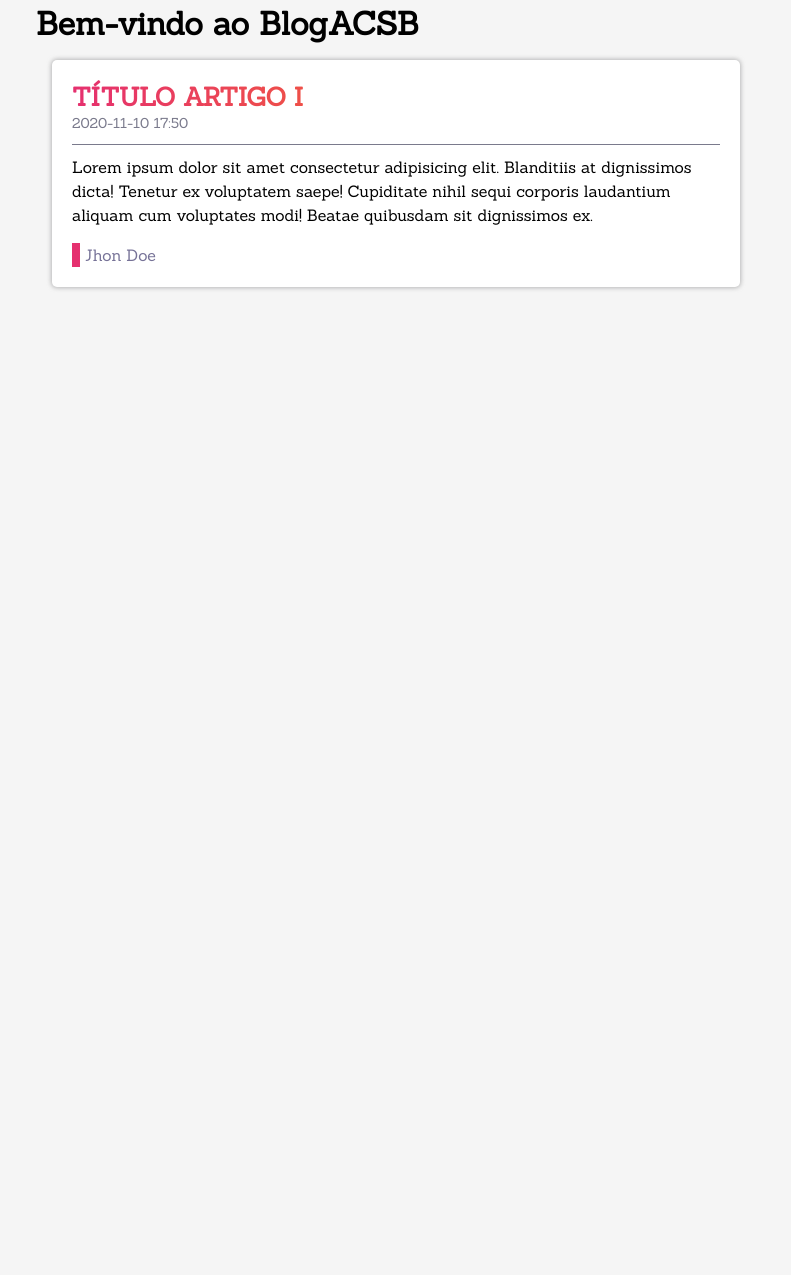
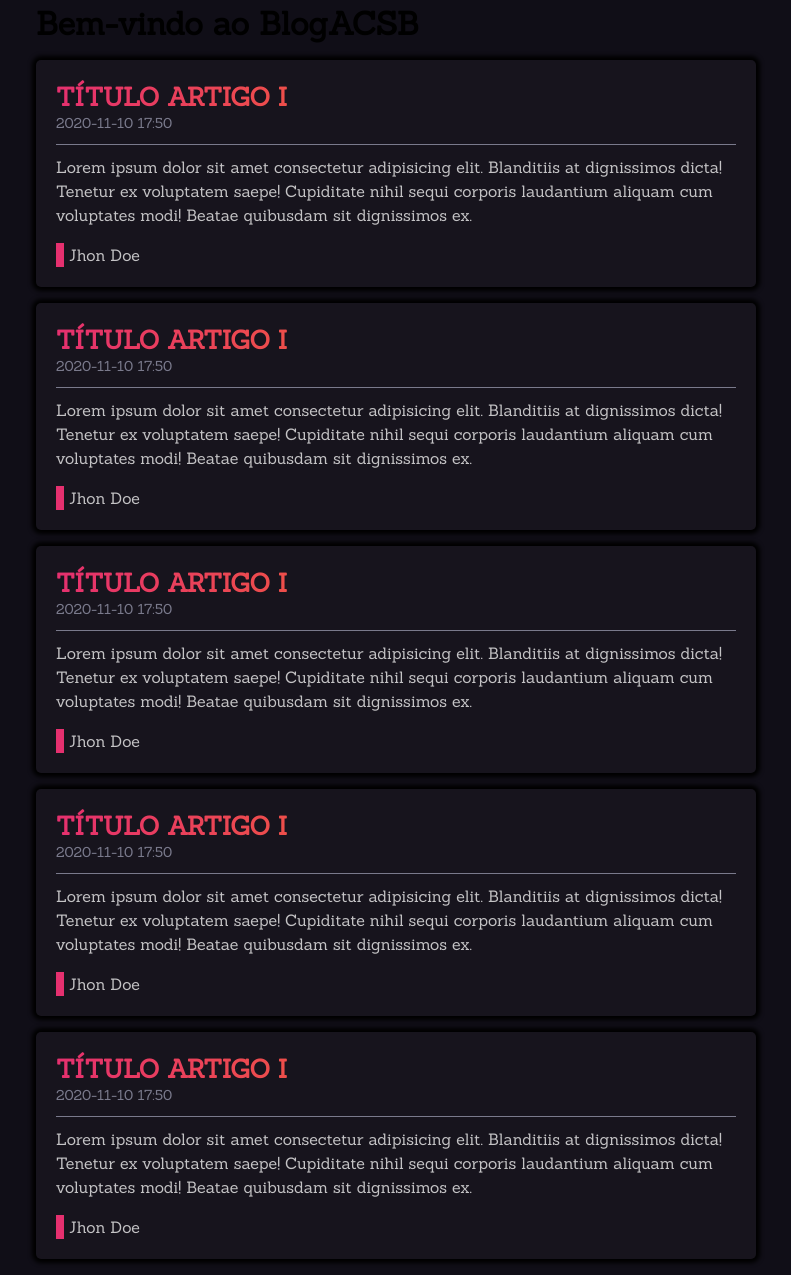
Before and after one commit to BZR4/f290-acsb-task04, a plain HTML site: page index.html in a window 1280 px wide. Shown: the part 77-1352 px from the top of the page, without its empty margins (244-1035 px from the left). Before the commit the page ends 800 px from the top, so only its background shows below. Drawn offline with Linux system fonts and the light colour scheme.

Commit message:
Atualização de cores escuras

```diff
--- a/css/style.css
+++ b/css/style.css
@@ -15,13 +15,15 @@
     --cor-fundo-claro: #F5F5F5;
 
     --cor-accent: #E5306F;
+    --cor-texto-fundo-escuro: #7A7A8C;
+    --cor-texto-fundo-escuro-2: #c4c3c5;
 }
 
 body {
     /* font-family: 'Trebuchet MS', 'Lucida Sans Unicode', 'Lucida Grande', 'Lucida Sans', Arial, sans-serif; */
     font-family: Sanchez;
     font-size: 1em;
-    background-color: var(--cor-fundo-claro);
+    background-color: var(--cor-body-fundo-escuro);
 }
 
 main {
@@ -31,7 +33,7 @@ main {
 }
 
 nav {
-    background-color: #FFFFFF;
+    background-color: var(--cor-body-fundo-escuro);
     position: fixed;
     top: 0;
     width: 100%;
@@ -90,12 +92,12 @@ p {
 }
 
 article {
-    /* color: #FFFFFF; */
-    background-color: #FFFFFF;
+    color: var(--cor-texto-fundo-escuro-2);
+    background-color: var(--cor-card-fundo-escuro);
     padding: 20px;
     border-radius: 5px;
-    margin: 16px;
-    box-shadow: 0px 0px 4px 1px rgba(144, 144, 145, 0.6);
+    margin: 16px 0;
+    box-shadow: 0px 0px 4px 4px rgba(0, 0, 0,1);
 }
 
 article header {
@@ -104,7 +106,7 @@ article header {
 }
 
 .autor {
-    color: #767297;
+    color: #c4c3c5;
     border-left: 8px solid #E5306F;
     padding-left: 5px;
     margin-top: 16px;
--- a/index.html
+++ b/index.html
@@ -26,6 +26,30 @@
             <p>Lorem ipsum dolor sit amet consectetur adipisicing elit. Blanditiis at dignissimos dicta! Tenetur ex voluptatem saepe! Cupiditate nihil sequi corporis laudantium aliquam cum voluptates modi! Beatae quibusdam sit dignissimos ex.</p>
             <p class="autor">Jhon Doe</p>
         </article>
+        <article>
+            <header class="texto-gradiente">Título Artigo I</header>
+            <p class="data-postagem">2020-11-10 17:50</p>
+            <p>Lorem ipsum dolor sit amet consectetur adipisicing elit. Blanditiis at dignissimos dicta! Tenetur ex voluptatem saepe! Cupiditate nihil sequi corporis laudantium aliquam cum voluptates modi! Beatae quibusdam sit dignissimos ex.</p>
+            <p class="autor">Jhon Doe</p>
+        </article>
+        <article>
+            <header class="texto-gradiente">Título Artigo I</header>
+            <p class="data-postagem">2020-11-10 17:50</p>
+            <p>Lorem ipsum dolor sit amet consectetur adipisicing elit. Blanditiis at dignissimos dicta! Tenetur ex voluptatem saepe! Cupiditate nihil sequi corporis laudantium aliquam cum voluptates modi! Beatae quibusdam sit dignissimos ex.</p>
+            <p class="autor">Jhon Doe</p>
+        </article>
+        <article>
+            <header class="texto-gradiente">Título Artigo I</header>
+            <p class="data-postagem">2020-11-10 17:50</p>
+            <p>Lorem ipsum dolor sit amet consectetur adipisicing elit. Blanditiis at dignissimos dicta! Tenetur ex voluptatem saepe! Cupiditate nihil sequi corporis laudantium aliquam cum voluptates modi! Beatae quibusdam sit dignissimos ex.</p>
+            <p class="autor">Jhon Doe</p>
+        </article>
+        <article>
+            <header class="texto-gradiente">Título Artigo I</header>
+            <p class="data-postagem">2020-11-10 17:50</p>
+            <p>Lorem ipsum dolor sit amet consectetur adipisicing elit. Blanditiis at dignissimos dicta! Tenetur ex voluptatem saepe! Cupiditate nihil sequi corporis laudantium aliquam cum voluptates modi! Beatae quibusdam sit dignissimos ex.</p>
+            <p class="autor">Jhon Doe</p>
+        </article>
     </main>
     <footer></footer>
 </body>
```
Also changed, not shown: hello.txt (deleted), 1 other file.
